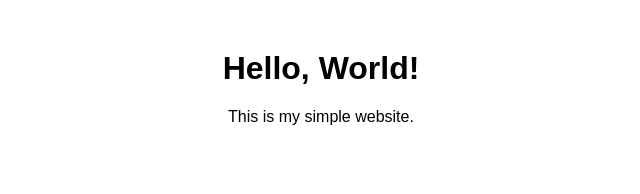
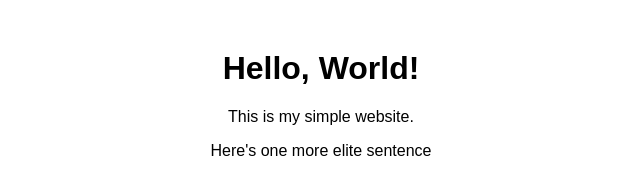
Before and after one commit to MFGDEV2024/my-simple-website, a plain HTML site: page index.html in a window 1280 px wide. Shown: the whole page, without its empty margins (319-959 px from the left). Drawn offline with Linux system fonts and the light colour scheme.

Commit message:
Additional sentence

```diff
--- a/index.html
+++ b/index.html
@@ -9,6 +9,7 @@
 <body>
     <h1>Hello, World!</h1>
     <p>This is my simple website.</p>
+    <p>Here's one more elite sentence</p>
     <script src="script.js"></script>
 </body>
 </html>
```
